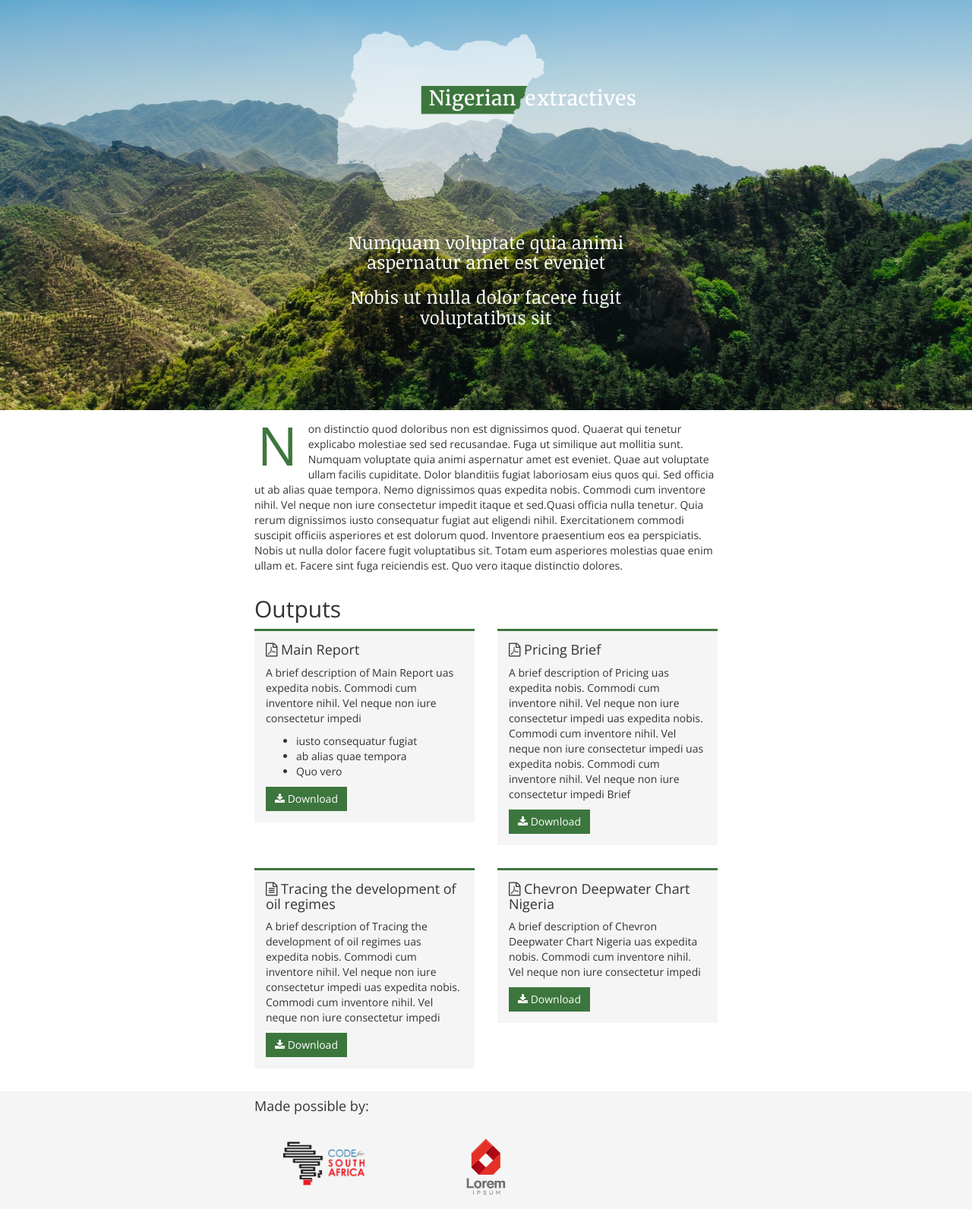
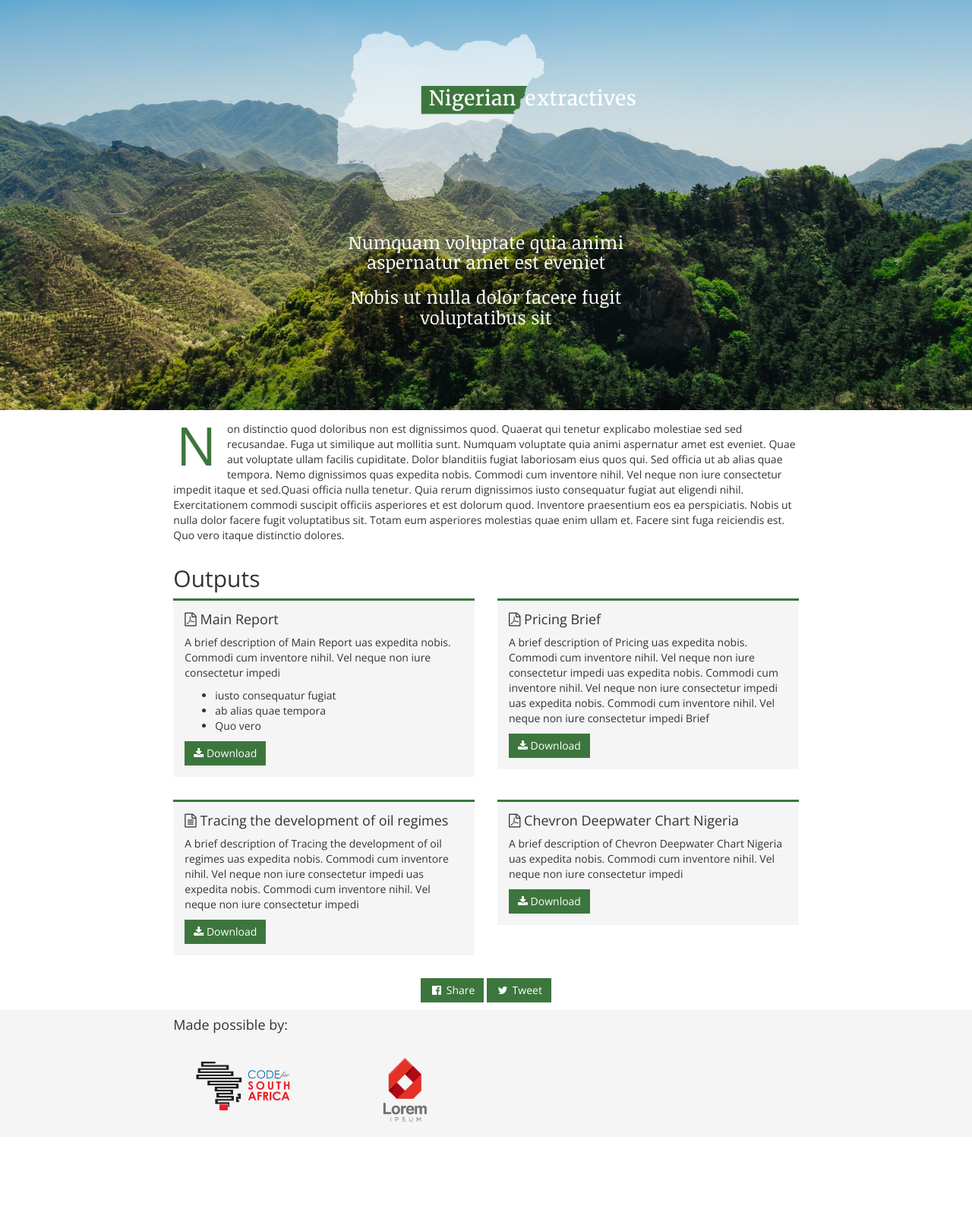
Before and after one commit to Code4SA/extractives, a Jekyll site: the page built from index.html, in a window 1280 px wide. Shown: the whole page at 76% size. Built offline with Jekyll 4.4.1, drawn with Linux system fonts in a browser that asks for light colours; nearby versions of some CDN libraries; after the commit the page ends 1497 px from its top, so only the background shows below that.

Commit message:
social buttons

```diff
--- a/_includes/footer.html
+++ b/_includes/footer.html
@@ -1,11 +1,11 @@
 <footer>
 	<div class="row">
-		<div class="col-lg-6 col-lg-offset-3 col-md-8 col-md-offset-2">
+		<div class="col-lg-8 col-lg-offset-2 col-md-10 col-md-offset-1">
 			<h4>Made possible by:</h4>
 		</div>
 	</div>
 	<div class="row">
-		<div class="col-lg-2 col-lg-offset-3 col-md-offset-2 col-sm-4 col-xs-6 col-donor">
+		<div class="col-lg-2 col-lg-offset-2 col-md-offset-2 col-sm-4 col-xs-6 col-donor">
 			<a href=""><img class="donor" src="img/logo-1.png"></a>
 		</div>
 		<div class="col-lg-2 col-sm-4 col-xs-6 col-donor">
--- a/css/style.css
+++ b/css/style.css
@@ -95,5 +95,11 @@ p.dropcap:first-letter {
 }
 
 .col-donor {
-	padding: 10px 35px 10px 35px;
+	padding: 10px 25px 10px 25px;
 }
+
+@media(max-width:475px) {
+	.col-donor {
+		padding: 5px;
+	}
+}
--- a/index.html
+++ b/index.html
@@ -2,26 +2,26 @@
 layout: default
 ---
 <div class="row title-row hidden-lg hidden-md">
-    <div class="col-lg-6 col-lg-offset-3 col-md-8 col-md-offset-2">
+    <div class="col-lg-8 col-lg-offset-2 col-md-10 col-md-offset-1">
         <h3 class="title">Numquam voluptate quia animi aspernatur amet est eveniet</h3>
         <h3 class="title">Nobis ut nulla dolor facere fugit voluptatibus sit</h3>
     </div>
 </div>
 
 <div class="row">
-	<div class="col-lg-6 col-lg-offset-3 col-md-8 col-md-offset-2">
+	<div class="col-lg-8 col-lg-offset-2 col-md-10 col-md-offset-1">
 		<p class="dropcap description-text">Non distinctio quod doloribus non est dignissimos quod. Quaerat qui tenetur explicabo molestiae sed sed recusandae. Fuga ut similique aut mollitia sunt. Numquam voluptate quia animi aspernatur amet est eveniet. Quae aut voluptate ullam facilis cupiditate. Dolor blanditiis fugiat laboriosam eius quos qui. Sed officia ut ab alias quae tempora. Nemo dignissimos quas expedita nobis. Commodi cum inventore nihil. Vel neque non iure consectetur impedit itaque et sed.Quasi officia nulla tenetur. Quia rerum dignissimos iusto consequatur fugiat aut eligendi nihil. Exercitationem commodi suscipit officiis asperiores et est dolorum quod. Inventore praesentium eos ea perspiciatis. Nobis ut nulla dolor facere fugit voluptatibus sit. Totam eum asperiores molestias quae enim ullam et. Facere sint fuga reiciendis est. Quo vero itaque distinctio dolores.</p>
 	</div>
 </div>
 
 <div class="row">
-	<div class="col-lg-3 col-lg-offset-3 col-md-4 col-md-offset-2">
+	<div class="col-lg-4 col-lg-offset-2 col-md-5 col-md-offset-1">
 	<h2>Outputs</h2>
 	</div>
 </div>
 
 <div class="row">
-	<div class="col-lg-3 col-lg-offset-3 col-md-4 col-md-offset-2 col-well">
+	<div class="col-lg-4 col-lg-offset-2 col-md-5 col-md-offset-1 col-well">
 	    <div class="well">
 	        <h4><i class="fa fa-file-pdf-o" aria-hidden="true"></i> Main Report</h4>
 	        <p>A brief description of Main Report uas expedita nobis. Commodi cum inventore nihil. Vel neque non iure consectetur impedi</p>
@@ -33,7 +33,7 @@ layout: default
 	        <a class="btn btn-extractives" target="_blank" href="outputs/Main Report.pdf"><i class="fa fa-download" aria-hidden="true"></i> Download</a>
 	    </div>
 	</div>
-	<div class="col-lg-3 col-md-4 col-well">
+	<div class="col-lg-4 col-md-5 col-well">
 	    <div class="well">
 	        <h4><i class="fa fa-file-pdf-o" aria-hidden="true"></i> Pricing Brief</h4>
 	        <p>A brief description of Pricing  uas expedita nobis. Commodi cum inventore nihil. Vel neque non iure consectetur impedi uas expedita nobis. Commodi cum inventore nihil. Vel neque non iure consectetur impedi uas expedita nobis. Commodi cum inventore nihil. Vel neque non iure consectetur impedi Brief</p>
@@ -42,14 +42,14 @@ layout: default
 	</div>
 </div>
 <div class="row">
-	<div class="col-lg-3 col-lg-offset-3 col-md-4 col-md-offset-2 col-well">
+	<div class="col-lg-4 col-lg-offset-2 col-md-5 col-md-offset-1 col-well">
 	    <div class="well">
 	        <h4><i class="fa fa-file-text-o" aria-hidden="true"></i> Tracing the development of oil regimes</h4>
 	        <p>A brief description of Tracing the development of oil regimes uas expedita nobis. Commodi cum inventore nihil. Vel neque non iure consectetur impedi uas expedita nobis. Commodi cum inventore nihil. Vel neque non iure consectetur impedi</p>
 	        <a class="btn btn-extractives" target="_blank" href="outputs/Tracing the development of oil regimes.docx"><i class="fa fa-download" aria-hidden="true"></i> Download</a>
 	    </div>
 	</div>
-    <div class="col-lg-3 col-md-4 col-well">
+    <div class="col-lg-4 col-md-5 col-well">
         <div class="well">
             <h4><i class="fa fa-file-pdf-o" aria-hidden="true"></i> Chevron Deepwater Chart Nigeria</h4>
             <p>A brief description of Chevron Deepwater Chart Nigeria uas expedita nobis. Commodi cum inventore nihil. Vel neque non iure consectetur impedi</p>
@@ -57,3 +57,9 @@ layout: default
         </div>
     </div>
 </div>
+
+<div class="row">
+	<div class="col-lg-8 col-lg-offset-2 col-md-10 col-md-offset-1">
+		<p style="text-align:center"><a class="btn btn-extractives" href=""><i class="fa fa-fw fa-facebook-official" aria-hidden="true"></i> Share</a> <a class="btn btn-extractives" href=""><i class="fa fa-fw fa-twitter" aria-hidden="true"></i> Tweet</a></p>
+	</div>
+</div>
```
